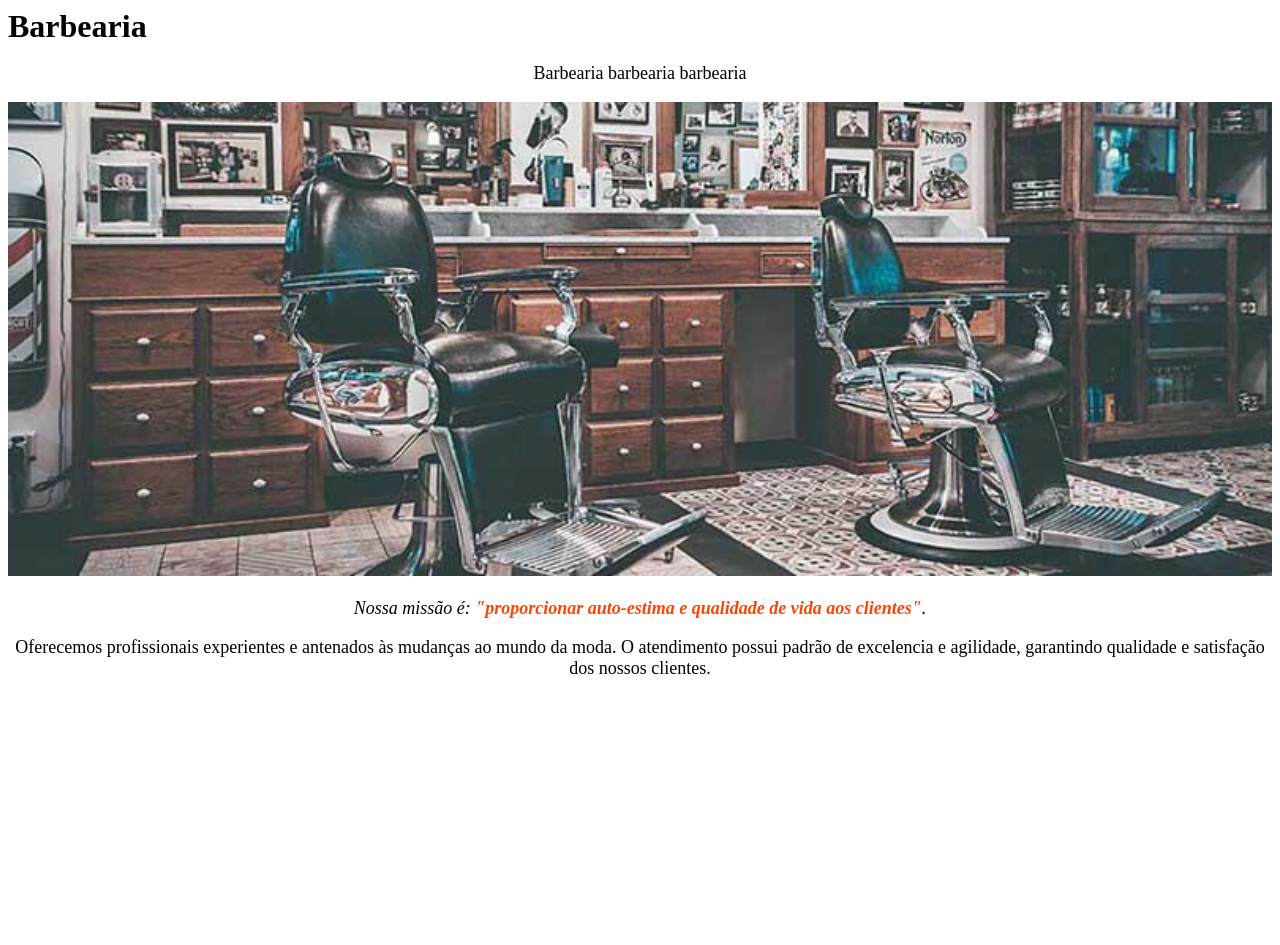
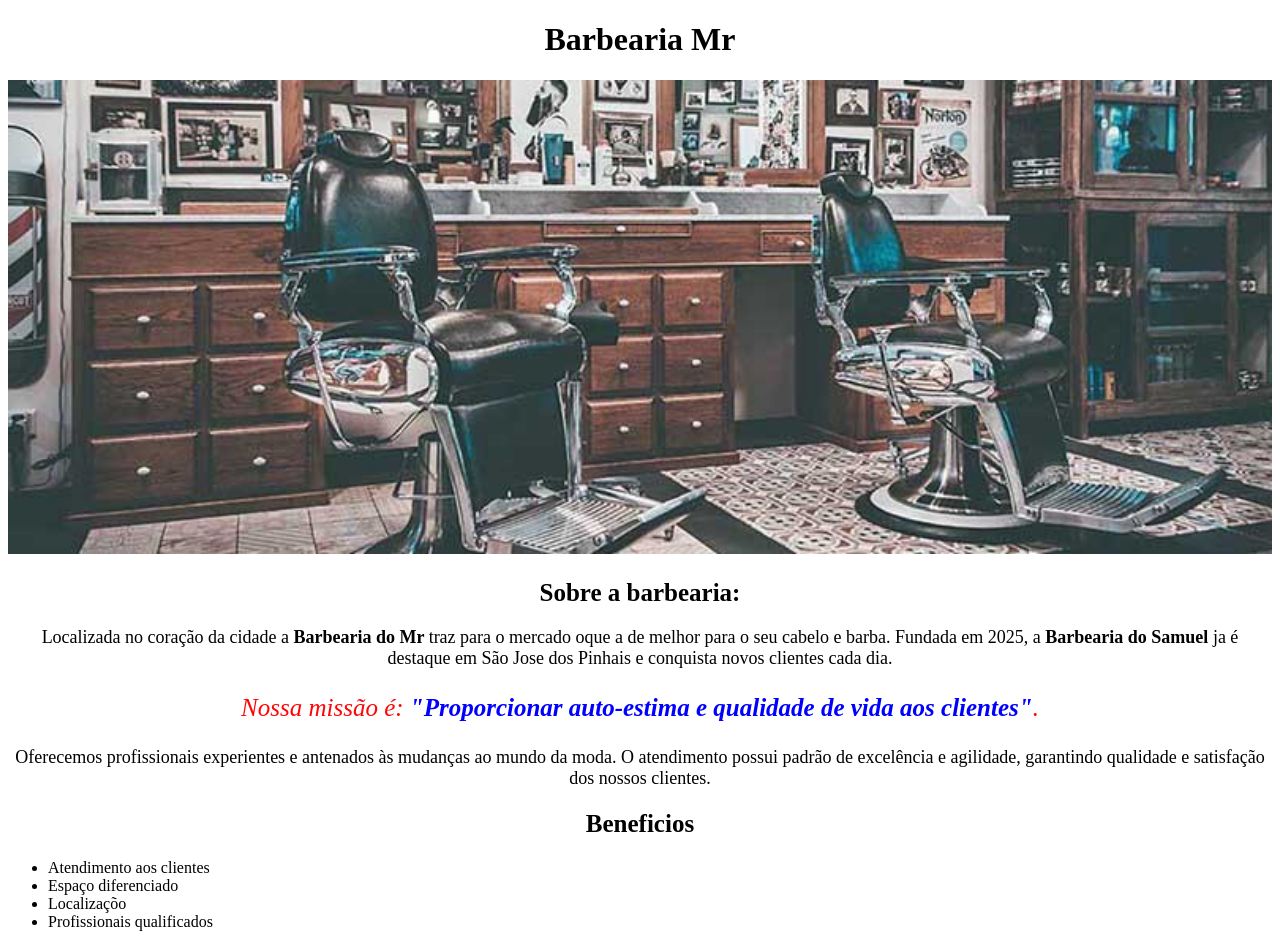
Before and after one commit to Marchinack/Barbearia, a plain HTML site: page index.html in a window 1280 px wide. Shown: the top 945 px of the page. Before the commit the page ends 800 px from the top, so only its background shows below. Drawn offline with Linux system fonts and the light colour scheme.

Commit message:
Update index.html

```diff
--- a/index.html
+++ b/index.html
@@ -11,17 +11,31 @@
 </head>
 
 <body>
-  </h1><strong style="font-size: 32px;">Barbearia</strong></h>
 
-<p>Barbearia barbearia barbearia</p>
+  <h1>Barbearia Mr </h1>
 
-<img src="banner.jpg" alt="Cadeira de barbearia">
+  <img src="banner.jpg" alt="Uma barbearia, uma cadeira, uma mesa">
 
-<p>
-  <p><em>Nossa missão é: <strong style="color: orangered;">"proporcionar auto-estima e qualidade de vida aos clientes"</strong>.</em></p>
-    <p>Oferecemos profissionais experientes e antenados às mudanças ao mundo da moda. O atendimento possui padrão de excelencia e agilidade, garantindo qualidade e satisfação dos nossos clientes.</p>
+  <h2>Sobre a barbearia:</h2>
+
+  <p>Localizada no coração da cidade a <strong>Barbearia do Mr </strong> traz para o mercado oque a de melhor para o seu cabelo e barba. Fundada em 2025, a <strong>Barbearia do Samuel</strong> ja é destaque em São Jose dos Pinhais e conquista novos clientes cada dia.</p>
+
+  <p id="missao"><em>Nossa missão é: <strong id="missao-destaque">"Proporcionar auto-estima e qualidade de vida aos clientes"</strong>.</em></p>
+
+  <p>Oferecemos profissionais experientes e antenados às mudanças ao mundo da moda. O atendimento possui padrão de excelência e agilidade, garantindo qualidade e satisfação dos nossos clientes.</p>
+
+  <h2>Beneficios</h2>
+
+  <ul>
+    <li>Atendimento aos clientes </li>
+    <li>Espaço diferenciado</li>
+    <li>Localizaçõo</li>
+    <li>Profissionais qualificados</li>
+  </ul>
+  <img src="beneficios.jpg">
 
   <script src="script.js"></script>
+
 </body>
 
 </html>
```
